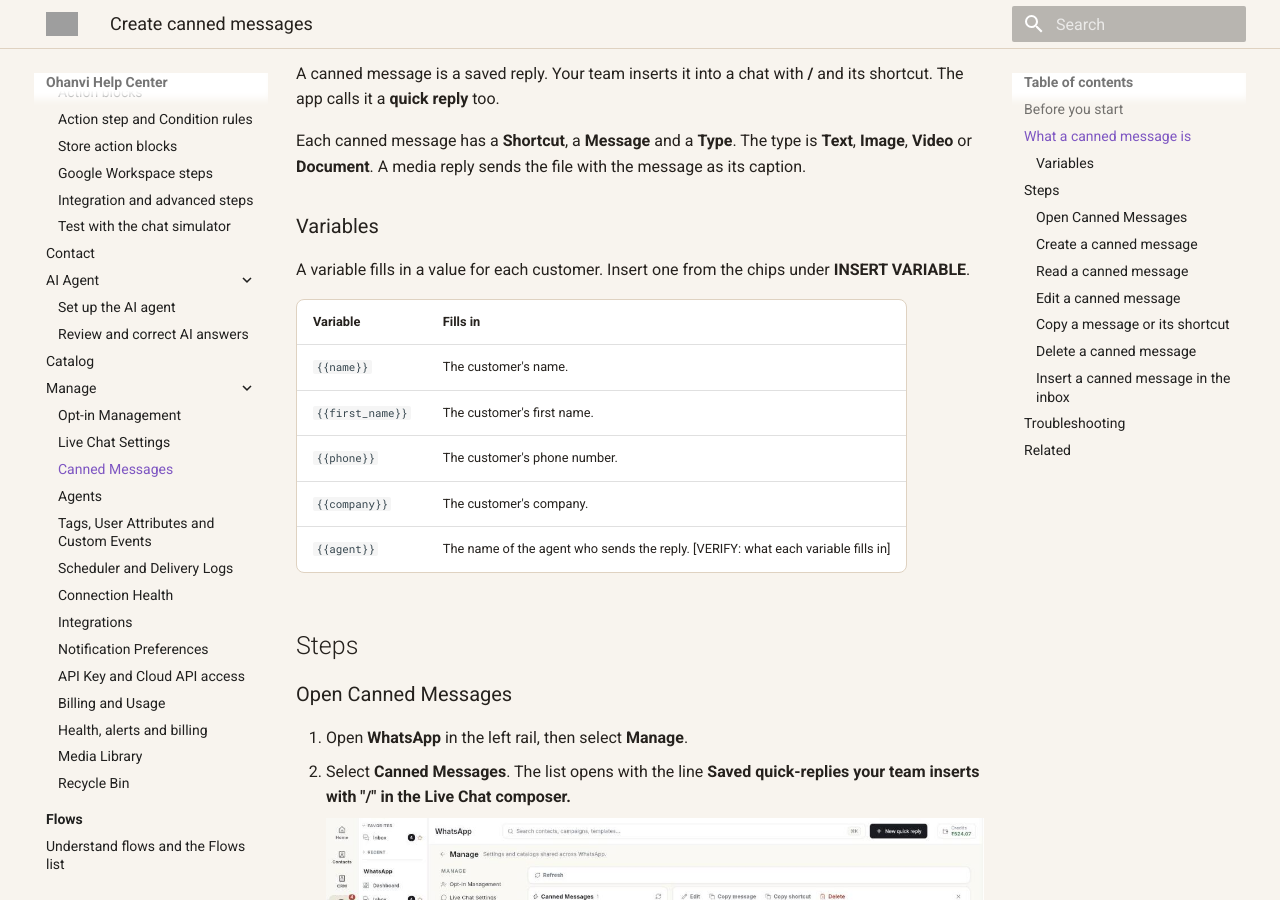
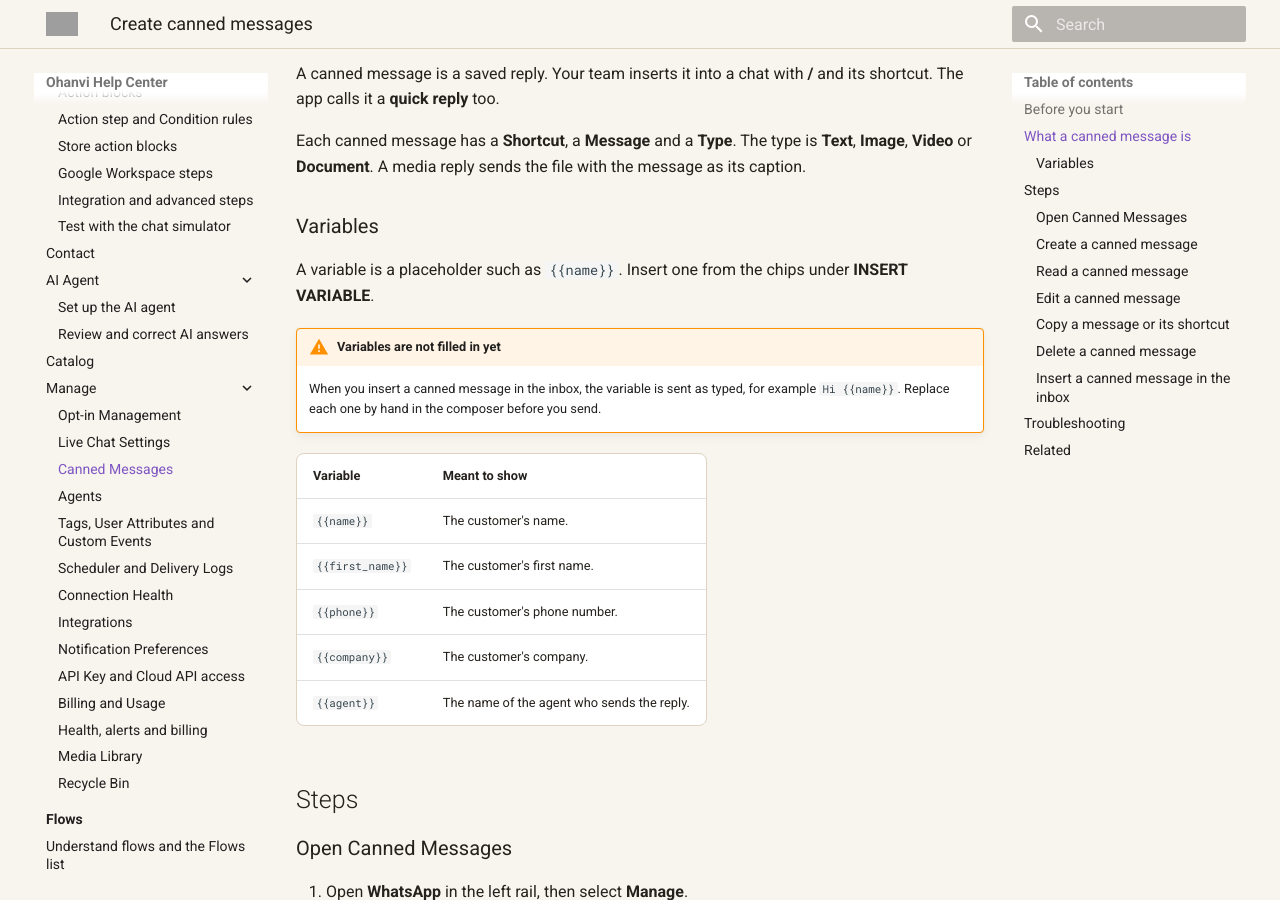
Before and after one commit to Ohanvi/ohanvi.github.io, an MkDocs documentation site: the page built from docs/whatsapp/create-canned-messages.md, in a window 1280 px wide and 900 px high, scrolled down 505 px. Built offline with MkDocs 1.6.1 and Material for MkDocs 9.7.7, drawn with Linux system fonts in a browser that asks for light colours; some of the changed text lies outside the part shown; grey boxes are pictures that could not be loaded.

Commit message:
Clarify canned message variable behavior
This documentation update explains that WhatsApp canned message variables are placeholders like {{name}} and are not automatically filled in when inserted into the inbox. It adds a warning about manual replacement before sending, clarifies the variable table, and updates the step-by-step instructions and preview notes to match the current behavior.

```diff
--- a/docs/whatsapp/create-canned-messages.md
+++ b/docs/whatsapp/create-canned-messages.md
@@ -22,15 +22,18 @@
 
 ### Variables
 
-A variable fills in a value for each customer. Insert one from the chips under **INSERT VARIABLE**.
+A variable is a placeholder such as `{{name}}`. Insert one from the chips under **INSERT VARIABLE**.
 
-| Variable | Fills in |
+!!! warning "Variables are not filled in yet"
+    When you insert a canned message in the inbox, the variable is sent as typed, for example `Hi {{name}}`. Replace each one by hand in the composer before you send.
+
+| Variable | Meant to show |
 | --- | --- |
 | `{{name}}` | The customer's name. |
 | `{{first_name}}` | The customer's first name. |
 | `{{phone}}` | The customer's phone number. |
 | `{{company}}` | The customer's company. |
-| `{{agent}}` | The name of the agent who sends the reply. [VERIFY: what each variable fills in] |
+| `{{agent}}` | The name of the agent who sends the reply. |
 
 ## Steps
 
@@ -55,7 +58,7 @@
 5. Under **Type**, choose **Text**, **Image**, **Video** or **Document**.
 6. For **Image**, **Video** or **Document**, go to **Attachment** and add the file. The file is uploaded for you.
 7. Optional: turn on **Star this reply**. A starred reply shows first in the composer picker.
-8. Check the **Preview**. Sample values stand in for the variables.
+8. Check the **Preview**. It shows sample values, but the inbox does not fill them in.
 9. Click **Create**. The reply appears in the list.
 
 Both **Shortcut** and **Message** are required. A media type also needs its file.
@@ -96,7 +99,7 @@
 3. Type part of the shortcut to narrow the list.
 4. Filter by **All**, **Starred**, **Text**, **Image**, **Video** or **Doc**.
 5. Click a reply. It is inserted into the composer.
-6. Read the message, then send it. A variable shows the value for this customer. [VERIFY: variables are filled in the composer before sending]
+6. Read the message, then send it. A variable is not filled in, so replace it by hand before you send.
 
 For the 24-hour window and the rest of the composer, see [Use the WhatsApp inbox](use-whatsapp-inbox.md).
 
```
